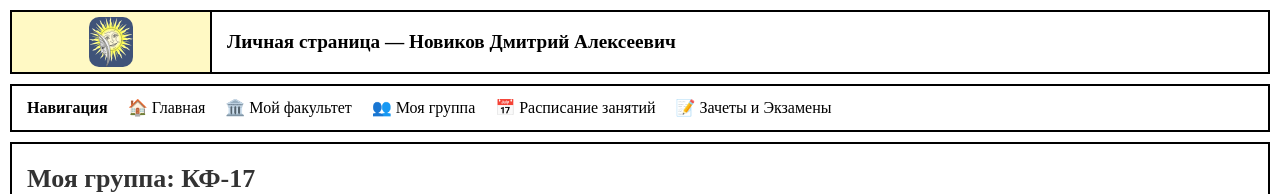
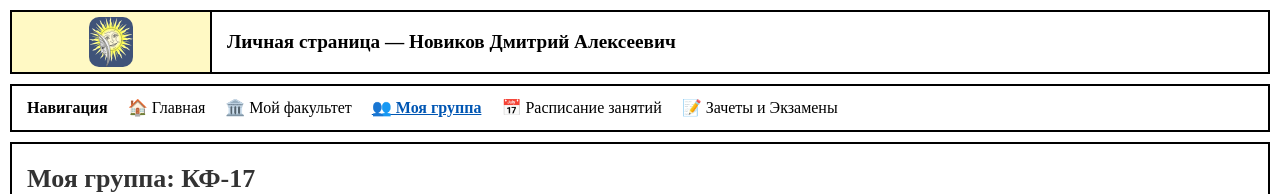
Before and after one commit to liahrothstein/web.lab2, a React (Vite) app: page /web.lab2/group in a window 1280 px wide. Shown: the top 194 px of the page. Built offline with nearby package versions, Linux system fonts and the light colour scheme.

Commit message:
fix: add nav link illumination

```diff
--- a/src/shared/sass/pages/_group_page.scss
+++ b/src/shared/sass/pages/_group_page.scss
@@ -7,6 +7,12 @@
   min-height: 100vh;
   gap: 10px;
   padding: 10px;
+
+  nav a[href='/web.lab2/group'] {
+    color: #0056b3;
+    text-decoration: underline;
+    font-weight: bold;
+  }
 
   main {
     border: $border-style;
--- a/src/shared/sass/pages/_main_page.scss
+++ b/src/shared/sass/pages/_main_page.scss
@@ -7,6 +7,12 @@
   min-height: 100vh;
   gap: 10px;
   padding: 10px;
+
+  nav a[href='/web.lab2/'] {
+    color: #0056b3;
+    text-decoration: underline;
+    font-weight: bold;
+  }
 
   main {
     border: $border-style;
```
